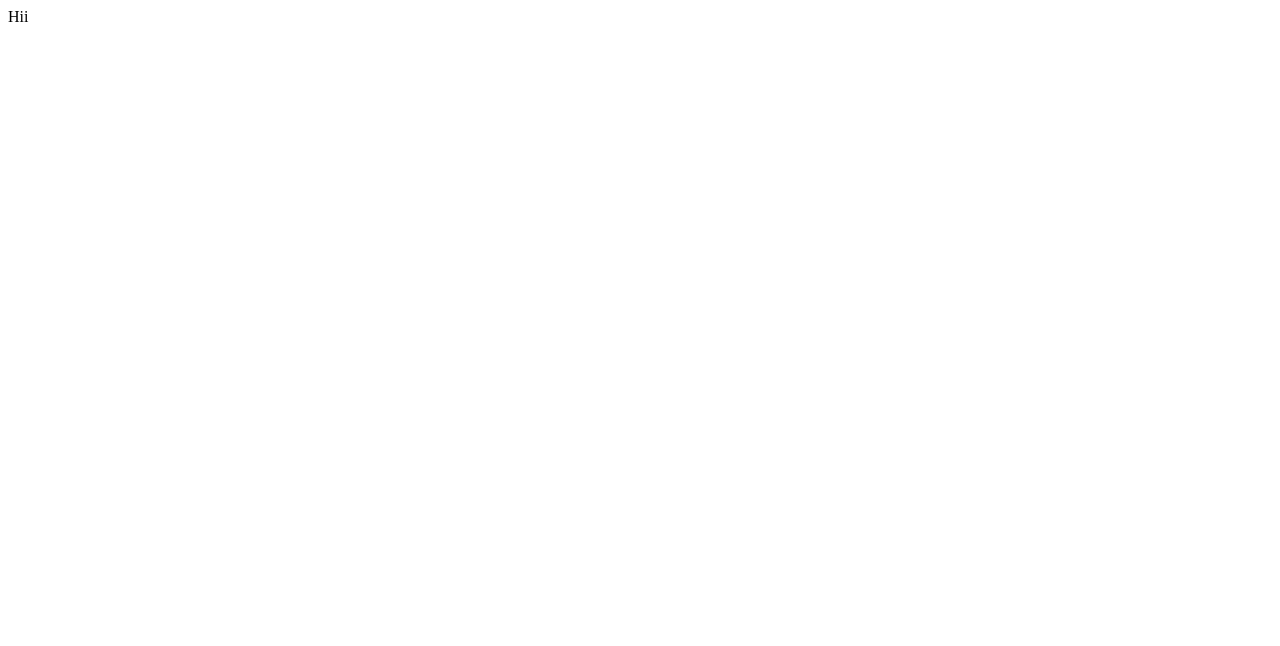
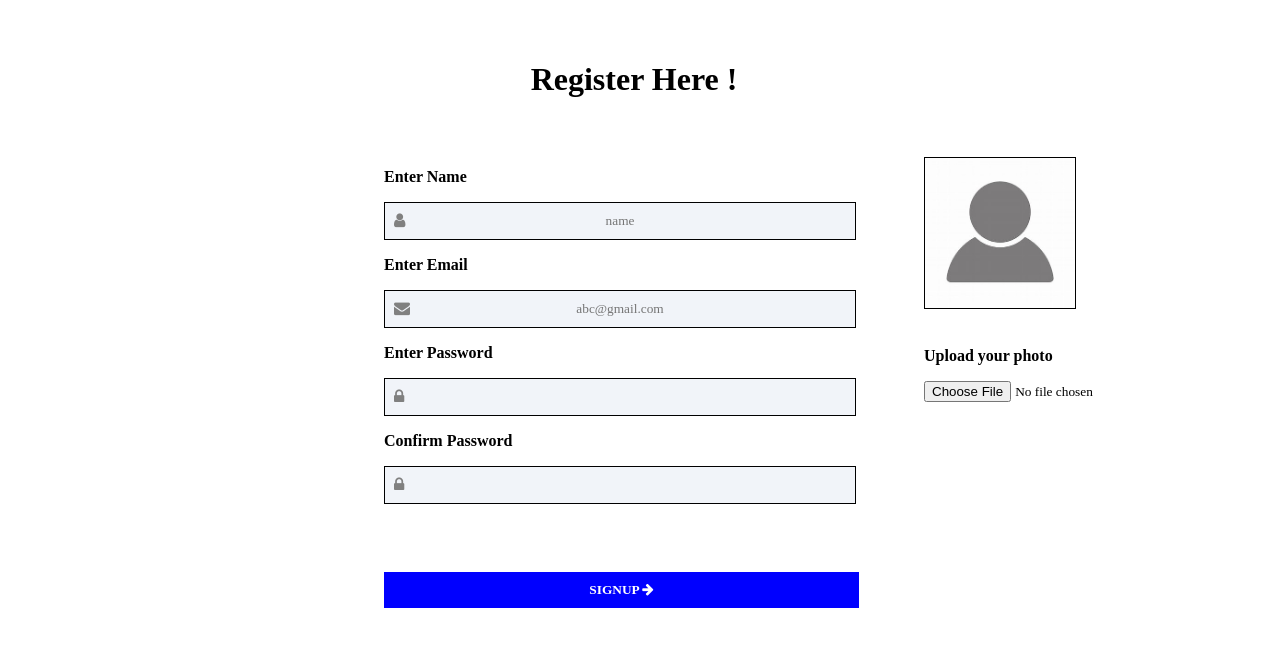
Before and after one commit to Rohan-3/QuizApp, a plain HTML site: page registration.html in a window 1280 px wide. Drawn offline with Linux system fonts and the light colour scheme.

Commit message:
Design registration page

```diff
--- /dev/null
+++ b/registration.css
@@ -0,0 +1,73 @@
+.details
+{
+    width:500px;
+    margin-right: 100px;
+}
+
+.icon {
+    position: absolute;
+    padding: 10px;
+    min-width: 40px;
+    color: grey;
+}
+
+.txt
+{
+    width: 90%;
+    padding: 10px;
+    text-align: center;
+    background-color: #F1F4F9;
+    border: 1px solid;
+}
+
+.photo
+{
+    width:150px;
+    Position: absolute;
+    top:20%;
+    left:90%;
+}
+
+.total
+{
+    display:flex;
+    position: absolute;
+    left:30%;
+    top:5%;
+    /* text-align: center; */
+}
+
+*
+{
+    font-family: 'Times New Roman', Times, serif;
+}
+
+h1{
+    text-align: center;
+    margin-bottom: 70px;
+}
+
+p{
+    font-weight: bold;
+}
+
+.btn
+{
+    width: 95%;
+    padding: 10px;
+    text-align: center;
+    background-color: blue;
+    color: white;
+    font-weight: bolder;
+    border: none;
+}
+
+.img
+{
+    border: 1px solid;
+}
+
+.arrow
+{
+    position:relative;
+}
--- a/registration.html
+++ b/registration.html
@@ -3,9 +3,35 @@
 <head>
     <meta charset="UTF-8">
     <meta name="viewport" content="width=device-width, initial-scale=1.0">
+    <link rel="stylesheet" href="https://cdnjs.cloudflare.com/ajax/libs/font-awesome/4.7.0/css/font-awesome.min.css">
+    <link rel="stylesheet" href="registration.css">
     <title>Document</title>
 </head>
 <body>
-    Hii
+    <form>
+        <div class="total">
+        <diV class="details">
+            <h1>Register Here !</h1>
+        <p>Enter Name</p>
+        <p><i class="fa fa-user icon"></i><input type="text" placeholder="name" class="txt" required ></p>
+        <p>Enter Email</p>
+        <p><i class="fa fa-envelope icon"></i><input type="email" placeholder="abc@gmail.com" class="txt" required></p>
+        <p>Enter Password</p>
+        <p><i class="fa fa-lock icon"></i><input type="password" required class="txt"></p>
+        <p>Confirm Password</p>
+        <p><i class="fa fa-lock icon"></i><input type="password" required class="txt"></p>
+        <br>
+        <br>
+        <p><button class="btn">SIGNUP <i class="fa fa-arrow-right arrow"></i></button></p>
+    </diV>
+    <div class="photo">
+        <input type="image" src="person.jpg" alt="upload your image" heigth="150px" width="150px" class="img">
+        <br>
+        <br>
+        <p>Upload your photo</p>
+        <p><input class="file-upload-input" type="file" accept="Image/*" required></p>
+    </div>
+</div>
+    </form>
 </body>
 </html>
```
Also changed, not shown: person.jpg (added).
